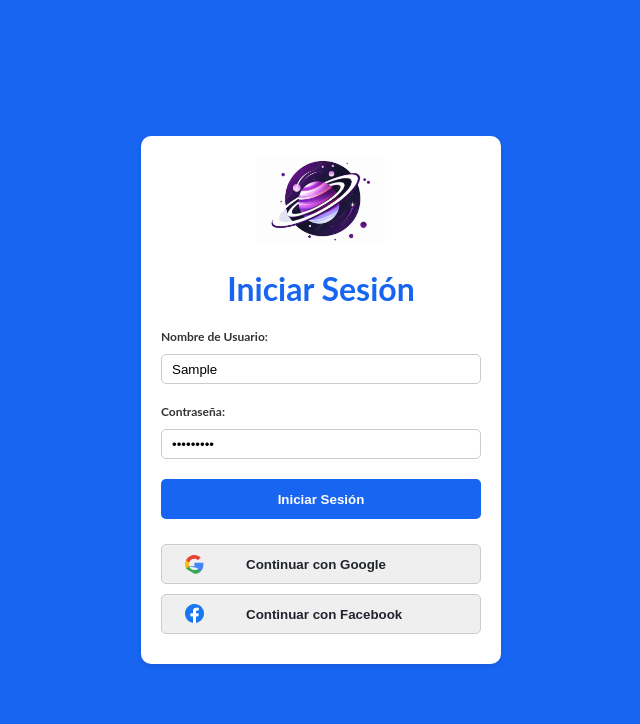
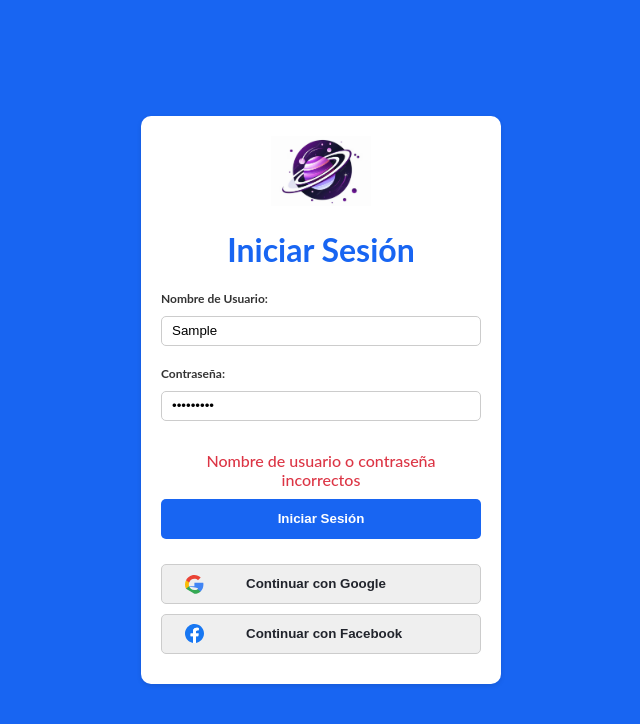
Before and after one commit to ferfloo27/proyectoEVA, a React (Vite) app in the folder codeUniverse/: page /login in a window 1280 px wide. Both pictures are taken after typing "Sample", "Sample123" into the empty fields and a click on the button "Iniciar Sesión". Shown: the top 724 px of the page, without its empty margins (319-959 px from the left). Built offline with nearby package versions, Linux system fonts and the light colour scheme; no server answers.

Commit message:
agregando validaciones al login form

```diff
--- a/codeUniverse/src/components/LoginForm/LoginForm.css
+++ b/codeUniverse/src/components/LoginForm/LoginForm.css
@@ -93,10 +93,16 @@ input {
     margin-right: 10px;
 }
 .login-logo{
-    width: 20px;
+    width: 100px;
     height: auto;
 }
 
 .login, .register{
     display: none;
 }
+
+.error-message{
+    color: #dc3545;
+    font-weight:500;
+    margin: 10px;
+}
--- a/codeUniverse/src/components/LoginForm/LoginForm.jsx
+++ b/codeUniverse/src/components/LoginForm/LoginForm.jsx
@@ -3,12 +3,13 @@ import { useState } from 'react';
 import { useAuth } from '../../hooks/AuthProvider/AuthProvider';
 import { useNavigate } from 'react-router-dom';
 import { Modal } from '../Modal/Modal';
-
+import './LoginForm.css'
 
 export const LoginForm = () => {
   const [username, setUsername] = useState('');
   const [password, setPassword] = useState('');
   const { login } = useAuth();
+  const [error, setError] = useState('');
   const navigate = useNavigate();
 
   // const handleLogin =  (e) => {
@@ -38,25 +39,33 @@ export const LoginForm = () => {
 
   const handleLogin = async (e) => {
     e.preventDefault();
+    setError('')
+    if (!username || !password) {
+      setError('Todos los campos son obligatorios.');
+      return;
+    }
     const loginData = { username, password };
     const success = await login(loginData);
     if (success) {
       console.log('Inicio de sesión exitoso!');
       setModalVisible(true);
-    setTimeout(() => setModalVisible(false), 3000)
+      setTimeout(() => setModalVisible(false), 3000)
       navigate('/panel')
+    } else {
+      setError('Nombre de usuario o contraseña incorrectos')
     }
   };
 
 
   return (
     <div className='loginContainer'>
-      <form className="form-login"  onSubmit={handleLogin} >
+      <form className="form-login" onSubmit={handleLogin} >
         <img src={logo} alt="Imagen de bienvenida" className="login-logo" />
         <h1>Iniciar Sesión</h1>
 
         <label className='label-form' htmlFor="email">Nombre de Usuario:</label>
         <input
+
           className='input input-username'
           type="username"
           id="username"
@@ -66,6 +75,7 @@ export const LoginForm = () => {
 
         <label className='label-form' htmlFor="password">Contraseña:</label>
         <input
+
           className='input input-password'
           type="password"
           id="password"
@@ -73,6 +83,9 @@ export const LoginForm = () => {
           value={password}
           onChange={(e) => setPassword(e.target.value)}
         />
+
+        {error && <p className="error-message">{error}</p>}
+
         <button className='btn-login'>Iniciar Sesión</button>
         <div className="login-buttons">
           <button className="btn-red" >
--- a/codeUniverse/src/hooks/AuthProvider/AuthProvider.jsx
+++ b/codeUniverse/src/hooks/AuthProvider/AuthProvider.jsx
@@ -70,17 +70,16 @@ export const AuthProvider = ({ children }) => {
       });
 
       const data = await response.json();
-      if (response.ok) {
+      if (response.ok && data.user) {
         //setUser(data.user);
         localStorage.setItem('user', JSON.stringify(data.user)); // Guardar datos del usuario en localStorage
         return true;
       } else {
-        alert(data.message && 'Nombre de usuario o contraseña incorrectos.');
+        // alert(data.message && 'Error en el inicio de sesion')
         return false;
       }
     } catch (error) {
       console.error('Error en el inicio de sesión:', error);
-      alert('Error en el inicio de sesión.');
       return false;
     }
   };
```
